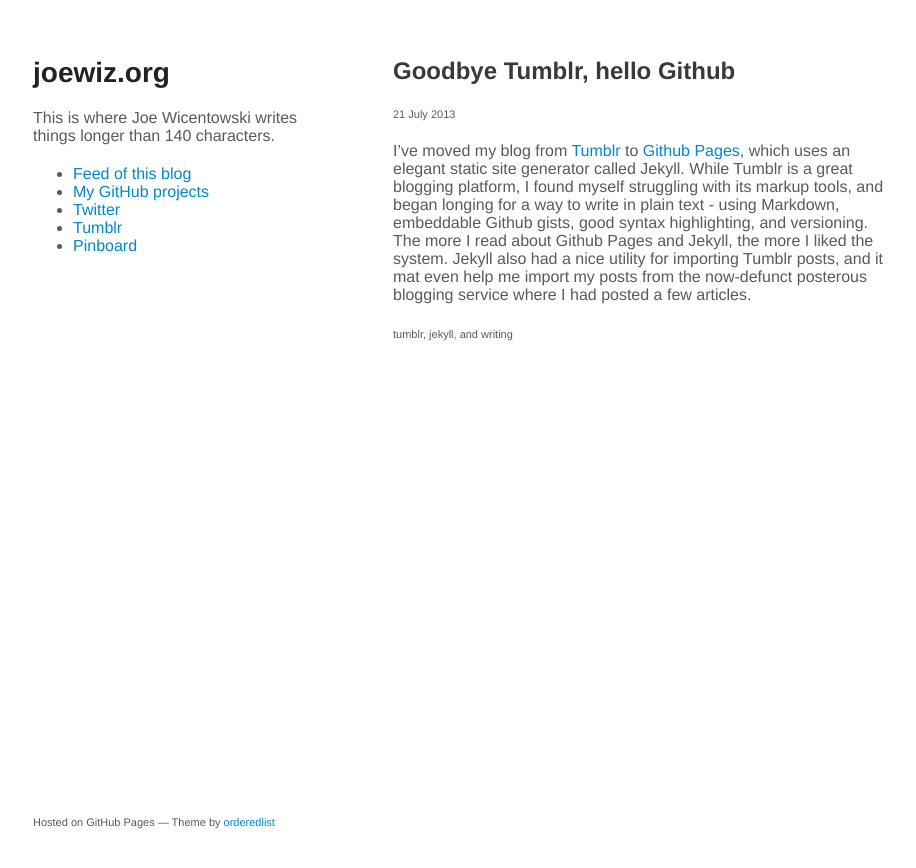
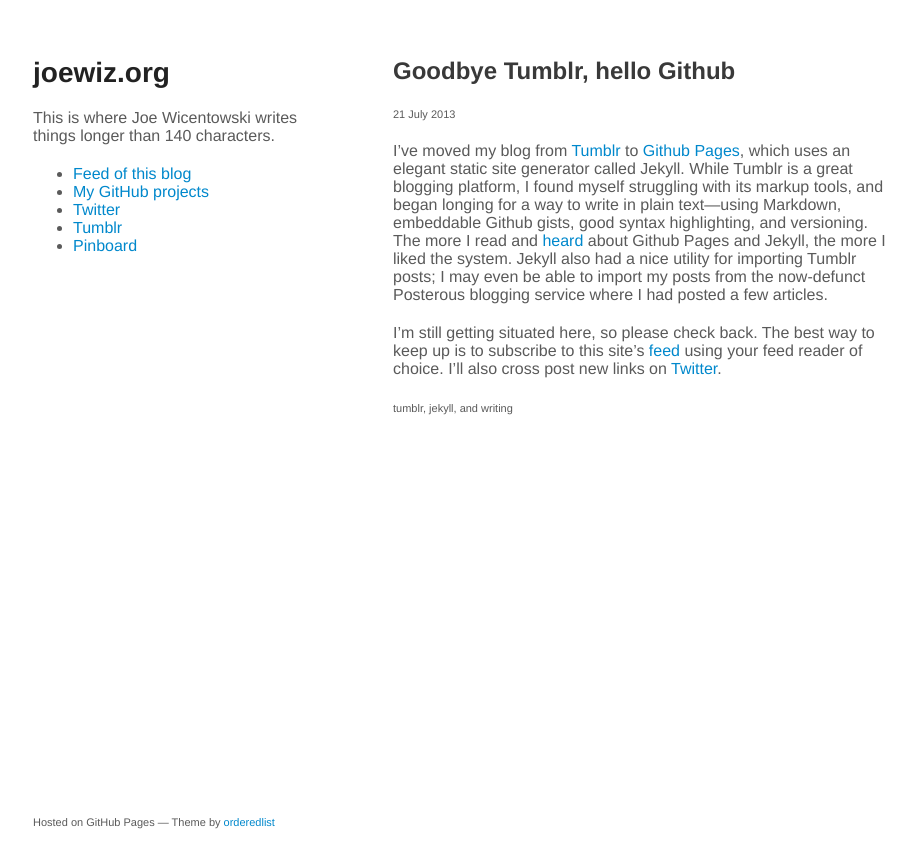
Before and after one commit to joewiz/joewiz.github.io, a Jekyll site: the page built from _posts/2013-07-21-goodbye-tumblr-hello-github.md, in a window 1280 px wide. Shown: the top 868 px of the page, without its empty margins (177-1093 px from the left). Built offline with Jekyll 4.4.1, drawn with Linux system fonts in a browser that asks for light colours; Markdown is read by kramdown in place of the engine named in the settings.

Commit message:
updated the post

```diff
--- a/_posts/2013-07-21-goodbye-tumblr-hello-github.md
+++ b/_posts/2013-07-21-goodbye-tumblr-hello-github.md
@@ -7,4 +7,6 @@
 - writing
 ---
 
-I've moved my blog from [Tumblr](http://joewiz.tumblr.com) to [Github Pages](http://github.com/joewiz/joewiz.github.io), which uses an elegant static site generator called Jekyll.  While Tumblr is a great blogging platform, I found myself struggling with its markup tools, and began longing for a way to write in plain text - using Markdown, embeddable Github gists, good syntax highlighting, and versioning.  The more I read about Github Pages and Jekyll, the more I liked the system.  Jekyll also had a nice utility for importing Tumblr posts, and it mat even help me import my posts from the now-defunct posterous blogging service where I had posted a few articles.
+I've moved my blog from [Tumblr](http://joewiz.tumblr.com) to [Github Pages](http://github.com/joewiz/joewiz.github.io), which uses an elegant static site generator called Jekyll.  While Tumblr is a great blogging platform, I found myself struggling with its markup tools, and began longing for a way to write in plain text—using Markdown, embeddable Github gists, good syntax highlighting, and versioning.  The more I read and [heard](http://5by5.tv/webahead/54) about Github Pages and Jekyll, the more I liked the system.  Jekyll also had a nice utility for importing Tumblr posts; I may even be able to import my posts from the now-defunct Posterous blogging service where I had posted a few articles.
+
+I'm still getting situated here, so please check back.  The best way to keep up is to subscribe to this site's [feed](http://feeds.feedburner.com/joewiz-org) using your feed reader of choice.  I'll also cross post new links on [Twitter](http://twitter.com/joewiz).
```
